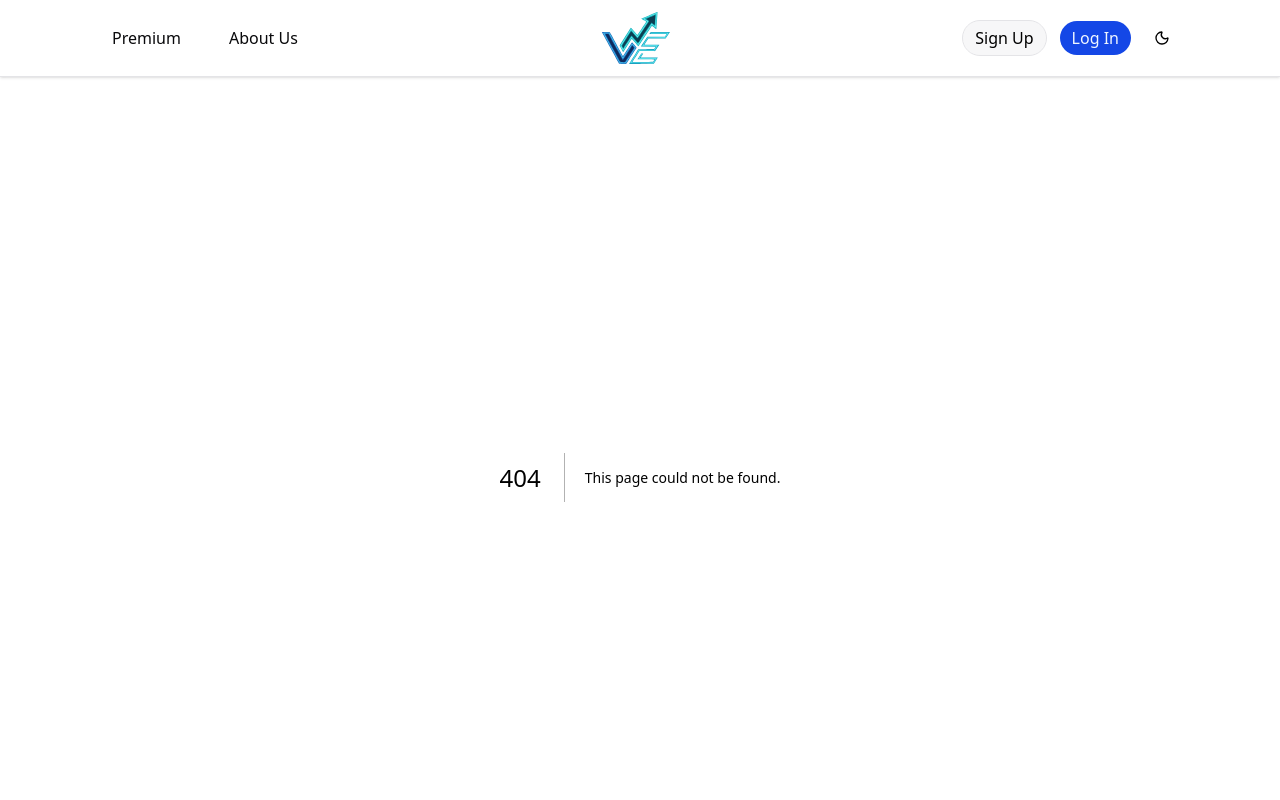
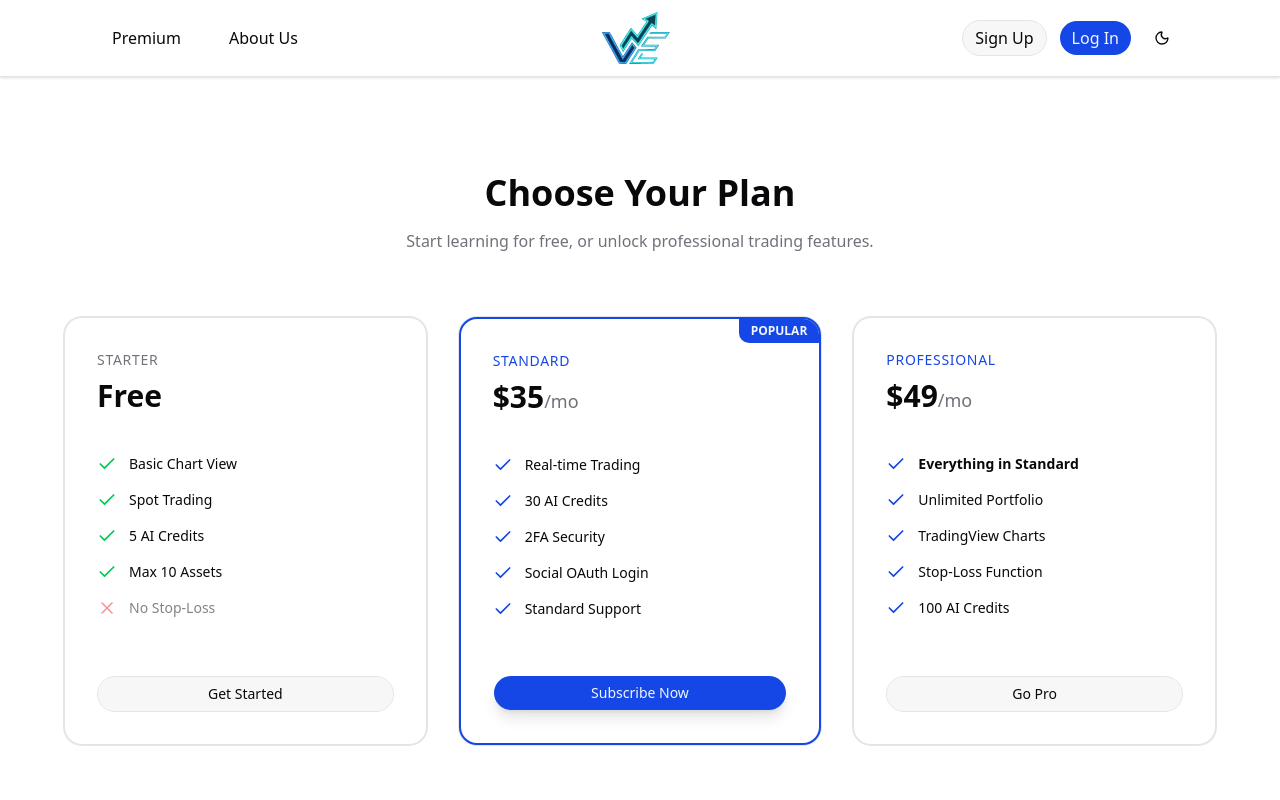
Before and after one commit to VirtuEx-Vizsgaremek/VirtuEx, a Next.js app in the folder apps/web/: page /subscription in a window 1280 px wide. Before the commit this address had no page. Shown: the top 800 px of the page. Built offline with nearby package versions, Linux system fonts and the light colour scheme.

Commit message:
feat: frame of subscriptions

```diff
--- /dev/null
+++ b/apps/web/src/app/subscription/page.tsx
@@ -0,0 +1,139 @@
+import { Button } from '@/components/ui/button';
+import { Card } from '@/components/ui/card';
+import { Check, X } from 'lucide-react';
+
+// By clicking on "Subscribe Now", users will be see a popup with the details, then redirected to a payment gateway (Stripe) to complete their subscription.
+// TODO: Integrate popup and payment gateway.
+
+export default function Subscription() {
+  return (
+    <div>
+      <section id="pricing" className="py-24 relative">
+        <div className="container mx-auto px-6">
+          <div className="text-center mb-16">
+            <h2 className="text-3xl md:text-4xl font-bold mb-4 text-foreground">
+              Choose Your Plan
+            </h2>
+            <p className="text-muted-foreground">
+              Start learning for free, or unlock professional trading features.
+            </p>
+          </div>
+
+          <div className="grid md:grid-cols-3 gap-8 max-w-6xl mx-auto">
+            <Card className="p-8 bg-card border border-border flex flex-col">
+              <div className="mb-4">
+                <span className="text-muted-foreground text-sm uppercase tracking-wider">
+                  Starter
+                </span>
+                <div className="text-3xl font-bold mt-2 text-foreground">
+                  Free
+                </div>
+              </div>
+              <ul className="space-y-4 mb-8 flex-1 text-foreground">
+                <li className="flex items-center">
+                  <Check className="w-5 h-5 text-green-500 mr-3" /> Basic Chart
+                  View
+                </li>
+                <li className="flex items-center">
+                  <Check className="w-5 h-5 text-green-500 mr-3" /> Spot Trading
+                </li>
+                <li className="flex items-center">
+                  <Check className="w-5 h-5 text-green-500 mr-3" /> 5 AI Credits
+                </li>
+                <li className="flex items-center">
+                  <Check className="w-5 h-5 text-green-500 mr-3" /> Max 10
+                  Assets
+                </li>
+                <li className="flex items-center opacity-50">
+                  <X className="w-5 h-5 text-red-500 mr-3" /> No Stop-Loss
+                </li>
+              </ul>
+              <Button variant="outline" className="w-full">
+                Get Started
+              </Button>
+            </Card>
+
+            <Card className="p-8 bg-card border-2 border-primary relative flex flex-col">
+              <div className="absolute top-0 right-0 bg-primary text-primary-foreground text-xs font-bold px-3 py-1 rounded-bl-lg rounded-tr-lg">
+                POPULAR
+              </div>
+              <div className="mb-4">
+                <span className="text-primary text-sm uppercase tracking-wider">
+                  Standard
+                </span>
+                <div className="text-3xl font-bold mt-2 text-foreground">
+                  $35
+                  <span className="text-lg text-muted-foreground font-normal">
+                    /mo
+                  </span>
+                </div>
+              </div>
+              <ul className="space-y-4 mb-8 flex-1 text-foreground">
+                <li className="flex items-center">
+                  <Check className="w-5 h-5 text-accent mr-3" />
+                  Real-time Trading
+                </li>
+                <li className="flex items-center">
+                  <Check className="w-5 h-5 text-accent mr-3" /> 30 AI Credits
+                </li>
+                <li className="flex items-center">
+                  <Check className="w-5 h-5 text-accent mr-3" /> 2FA Security
+                </li>
+                <li className="flex items-center">
+                  <Check className="w-5 h-5 text-accent mr-3" /> Social OAuth
+                  Login
+                </li>
+                <li className="flex items-center">
+                  <Check className="w-5 h-5 text-accent mr-3" />
+                  Standard Support
+                </li>
+              </ul>
+              <Button className="w-full shadow-lg">Subscribe Now</Button>
+            </Card>
+
+            <Card className="p-8 bg-card border border-border flex flex-col">
+              <div className="mb-4">
+                <span className="text-accent text-sm uppercase tracking-wider">
+                  Professional
+                </span>
+                <div className="text-3xl font-bold mt-2 text-foreground">
+                  $49
+                  <span className="text-lg text-muted-foreground font-normal">
+                    /mo
+                  </span>
+                </div>
+              </div>
+              <ul className="space-y-4 mb-8 flex-1 text-foreground">
+                <li className="flex items-center">
+                  <Check className="w-5 h-5 text-accent mr-3" />
+                  <strong>Everything in Standard</strong>
+                </li>
+                <li className="flex items-center">
+                  <Check className="w-5 h-5 text-accent mr-3" />
+                  Unlimited Portfolio
+                </li>
+                <li className="flex items-center">
+                  <Check className="w-5 h-5 text-accent mr-3" />
+                  TradingView Charts
+                </li>
+                <li className="flex items-center">
+                  <Check className="w-5 h-5 text-accent mr-3" />
+                  Stop-Loss Function
+                </li>
+                <li className="flex items-center">
+                  <Check className="w-5 h-5 text-accent mr-3" /> 100 AI Credits
+                </li>
+              </ul>
+              <Button
+                variant="outline"
+                className="w-full hover:border-accent hover:text-accent transition-colors"
+              >
+                Go Pro
+              </Button>
+            </Card>
+          </div>
+        </div>
+      </section>
+    </div>
+  );
+}
```
